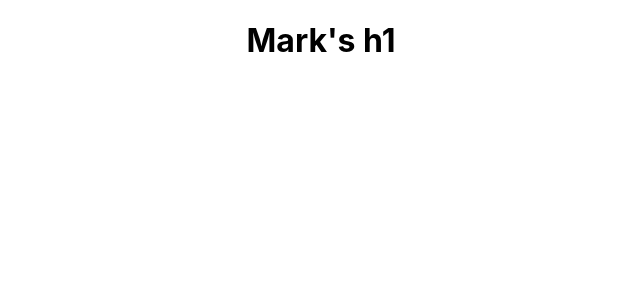
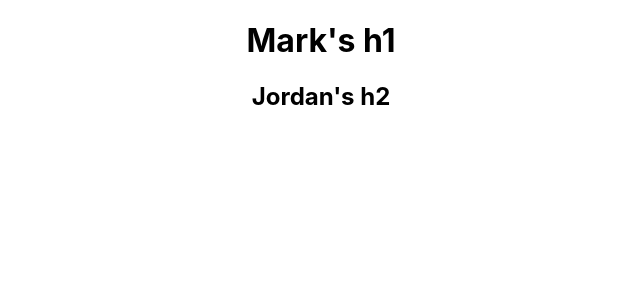
Before and after one commit to spookr/Spookr, a React (Create React App) app: page / in a window 1280 px wide. Shown: the top 300 px of the page, without its empty margins (319-959 px from the left). Built offline with nearby package versions, Linux system fonts and the light colour scheme.

Commit message:
Jordan's h2

```diff
--- a/src/App.js
+++ b/src/App.js
@@ -7,6 +7,7 @@ class App extends Component {
     return (
       <div className="App">
         <h1>Mark's h1</h1>
+        <h2>Jordan's h2</h2>
       </div>
     );
   }
```
